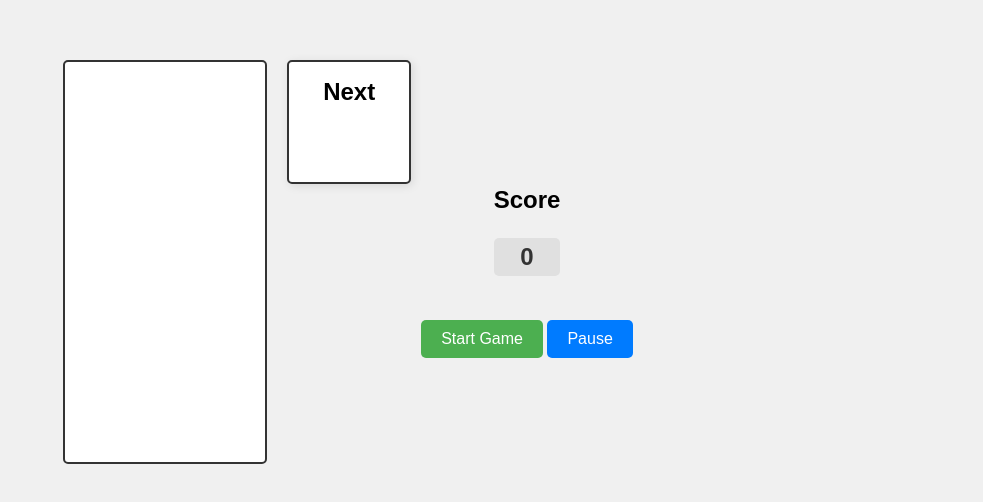
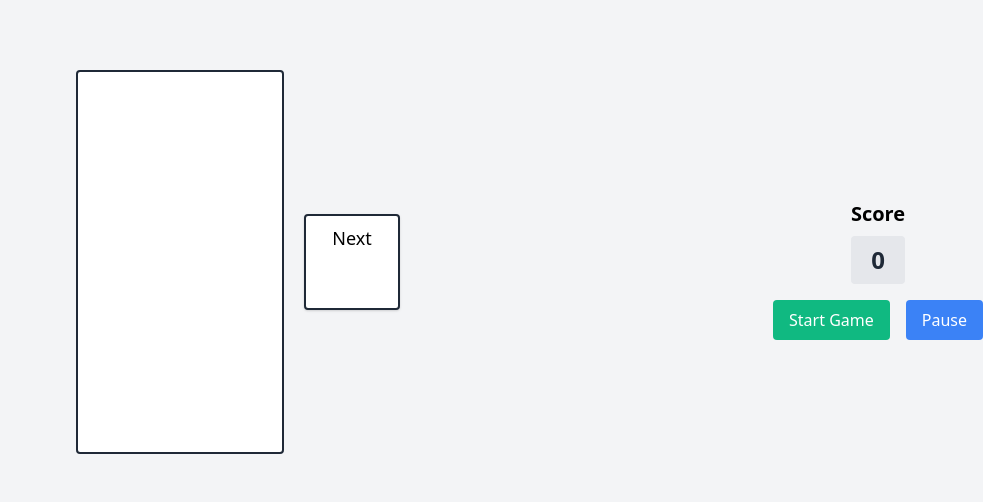
Before and after one commit to mohamedmehdigara/html-css-ts-tetris-game, a plain HTML site: page index.html in a window 1280 px wide. Shown: the part 138-640 px from the top of the page, without its empty margins (297-1280 px from the left). Drawn offline with nearby package versions, Linux system fonts and the light colour scheme.

Commit message:
edited files

```diff
--- a/index.html
+++ b/index.html
@@ -3,52 +3,63 @@
 
 <head>
     <title>Tetris Game</title>
-    <link rel="stylesheet" href="style.css">
-    <!-- Add meta tags for better responsiveness and accessibility -->
+    <!-- Link to Tailwind CSS -->
+    <link href="https://cdn.jsdelivr.net/npm/tailwindcss@2.2.19/dist/tailwind.min.css" rel="stylesheet">
+    <!-- Meta tags for responsiveness and accessibility -->
     <meta name="viewport" content="width=device-width, initial-scale=1">
     <meta charset="UTF-8">
 </head>
 
-<body>
+<body class="bg-gray-100 h-screen flex justify-center items-center">
+
     <!-- Main game container -->
-    <div id="game-container">
-        <!-- Main game board -->
-        <div id="game-board"></div>
+    <div id="game-container" class="flex flex-wrap gap-5 justify-center items-center w-full max-w-lg mx-auto p-4">
 
-        <!-- Display for the next piece -->
-        <div id="next-piece">
-            <h2>Next</h2>
-            <div id="next-board"></div>
+        <!-- Game board -->
+        <div id="game-board" class="grid grid-cols-10 grid-rows-20 w-52 h-96 border-2 border-gray-800 rounded overflow-hidden bg-white relative">
+            <!-- Cells for game board will be rendered here -->
+        </div>
+
+        <!-- Next piece display -->
+        <div id="next-piece" class="flex flex-col justify-center items-center w-24 h-24 border-2 border-gray-800 rounded bg-white p-2 shadow">
+            <h2 class="text-center text-lg mb-2">Next</h2>
+            <div id="next-board" class="grid grid-cols-4 grid-rows-4 w-12 h-12">
+                <!-- Cells for next piece will be rendered here -->
             </div>
         </div>
 
-    <!-- Game controls and information -->
-    <div id="game-info">
-        <!-- Score display -->
-        <div id="score">
-            <h2>Score</h2>
-            <p id="score-value">0</p>
     </div>
 
-        <!-- Game control buttons -->
-        <div id="game-controls">
+    <!-- Game info section -->
+    <div id="game-info" class="flex flex-col items-center gap-4 mt-4">
+
+        <!-- Score display -->
+        <div id="score" class="text-center">
+            <h2 class="text-xl font-semibold mb-2">Score</h2>
+            <p id="score-value" class="text-2xl font-bold text-gray-800 bg-gray-200 p-2 rounded">0</p>
+        </div>
+
+        <!-- Game controls -->
+        <div id="game-controls" class="flex gap-4">
             <!-- Start button -->
-            <button id="start-button">Start Game</button>
+            <button id="start-button" class="bg-green-500 hover:bg-green-600 text-white py-2 px-4 rounded transition duration-300">Start Game</button>
             <!-- Pause button -->
-            <button id="pause-button" disabled>Pause</button>
-            <!-- Resume button -->
-            <button id="resume-button" style="display: none;">Resume</button>
+            <button id="pause-button" class="bg-blue-500 hover:bg-blue-600 text-white py-2 px-4 rounded transition duration-300">Pause</button>
+        </div>
+
+    </div>
+
+    <!-- Game over notification -->
+    <div id="game-over" class="fixed inset-0 flex items-center justify-center bg-black bg-opacity-50" style="display: none;">
+        <div class="bg-white p-8 rounded-lg text-center shadow-lg">
+            <h1 class="text-2xl font-bold mb-4">Game Over!</h1>
+            <button id="restart-button" class="bg-red-500 hover:bg-red-600 text-white py-2 px-4 rounded transition duration-300">Restart Game</button>
         </div>
     </div>
 
-    <!-- Game over notification -->
-    <div id="game-over" style="display: none;">
-        <h1>Game Over!</h1>
-        <button id="restart-button">Restart Game</button>
-    </div>
+    <!-- Script file -->
+    <script src="app.ts" defer></script>
 
-    <!-- JavaScript file -->
-    <script src="app.ts" defer></script>
 </body>
 
 </html>
--- a/style.css
+++ /dev/null
@@ -1,187 +0,0 @@
-/* General body styling */
-body {
-    display: flex;
-    justify-content: center;
-    align-items: center;
-    height: 100vh;
-    background-color: #f0f0f0;
-    margin: 0;
-    font-family: Arial, sans-serif;
-}
-
-/* Game container styling */
-#game-container {
-    display: flex;
-    flex-wrap: wrap;
-    gap: 20px;
-    max-width: 600px; /* Restrict width for better responsiveness */
-    padding: 10px;
-}
-
-/* Game board styling */
-#game-board {
-    display: grid;
-    width: 200px; /* Width of the Tetris board */
-    height: 400px; /* Height of the Tetris board */
-    grid-template-columns: repeat(10, 20px);
-    grid-template-rows: repeat(20, 20px);
-    border: 2px solid #333;
-    position: relative;
-    overflow: hidden;
-    background-color: #fff;
-    border-radius: 5px;
-}
-
-/* Next piece display styling */
-#next-piece {
-    width: 100px;
-    height: 100px;
-    border: 2px solid #333;
-    padding: 10px;
-    display: flex;
-    flex-direction: column;
-    justify-content: center;
-    align-items: center;
-    background-color: #fff;
-    border-radius: 5px;
-    /* Add drop shadow for visual appeal */
-    box-shadow: 2px 2px 10px rgba(0, 0, 0, 0.1);
-}
-
-/* Next board styling */
-#next-board {
-    width: 60px;
-    height: 60px;
-    display: grid;
-    grid-template-columns: repeat(4, 15px);
-    grid-template-rows: repeat(4, 15px);
-}
-
-/* Game info section styling */
-#game-info {
-    display: flex;
-    flex-direction: column;
-    align-items: center;
-    gap: 20px;
-}
-
-/* Score styling */
-#score {
-    text-align: center;
-}
-
-#score-value {
-    font-size: 24px;
-    font-weight: bold;
-    color: #333;
-    /* Add a background for score display */
-    padding: 5px 10px;
-    border-radius: 5px;
-    background-color: #e0e0e0;
-}
-
-/* Button styling for all game control buttons */
-button {
-    padding: 10px 20px;
-    font-size: 16px;
-    border: none;
-    border-radius: 5px;
-    color: white;
-    cursor: pointer;
-    transition: background-color 0.3s;
-}
-
-/* Start button styling */
-#start-button {
-    background-color: #4CAF50; /* Green */
-}
-
-#start-button:hover {
-    background-color: #45a049;
-}
-
-/* Pause button styling */
-#pause-button {
-    background-color: #007BFF; /* Blue */
-}
-
-#pause-button:hover {
-    background-color: #0056b3;
-}
-
-/* Resume button styling */
-#resume-button {
-    background-color: #FFA500; /* Orange */
-}
-
-#resume-button:hover {
-    background-color: #d17a00;
-}
-
-/* Game over notification styling */
-#game-over {
-    position: fixed;
-    top: 50%;
-    left: 50%;
-    transform: translate(-50%, -50%);
-    padding: 20px;
-    background-color: #fff;
-    border: 2px solid #333;
-    border-radius: 10px;
-    display: none;
-    text-align: center;
-    box-shadow: 5px 5px 20px rgba(0, 0, 0, 0.2);
-}
-
-#game-over h1 {
-    font-size: 24px;
-    margin-bottom: 20px;
-}
-
-#restart-button {
-    background-color: #FF4500; /* Red-orange */
-}
-
-#restart-button:hover {
-    background-color: #d33b00;
-}
-
-/* Cell styling */
-.cell {
-    width: 20px;
-    height: 20px;
-    box-sizing: border-box;
-    border: 1px solid #ddd;
-    display: flex;
-    justify-content: center;
-    align-items: center;
-}
-
-/* Cell coloring */
-.cell.cyan {
-    background-color: cyan;
-}
-
-.cell.blue {
-    background-color: blue;
-}
-
-.cell.yellow {
-    background-color: yellow;
-}
-
-.cell.red {
-    background-color: red;
-}
-
-.cell.green {
-    background-color: green;
-}
-
-.cell.purple {
-    background-color: purple;
-}
-
-.cell.orange {
-    background-color: orange;
-}
```
Lines whose indentation alone changed are shown as unchanged.
